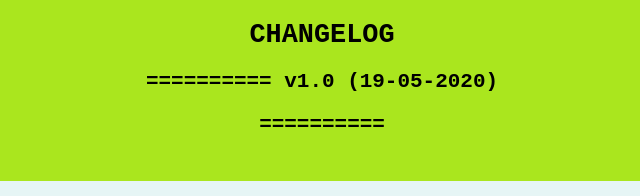
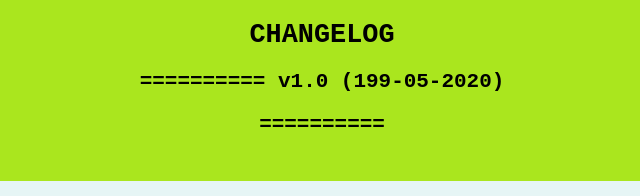
Before and after one commit to paulinek13/sudoku, a plain HTML site: page index.html in a window 1280 px wide. Shown: the part 2986-3182 px from the top of the page, 318-958 px from the left. Drawn offline with Linux system fonts and the light colour scheme; a web font is replaced by a local one.

Commit message:
Update index.html

```diff
--- a/index.html
+++ b/index.html
@@ -154,7 +154,7 @@
     <article id="changelog">
         <h2>CHANGELOG</h2> <br>
 
-        <h3>========== v1.0 (19-05-2020)</h3>
+        <h3>========== v1.0 (199-05-2020)</h3>
 
         <h4>-> FIRST RELEASE</h4>
 
```
